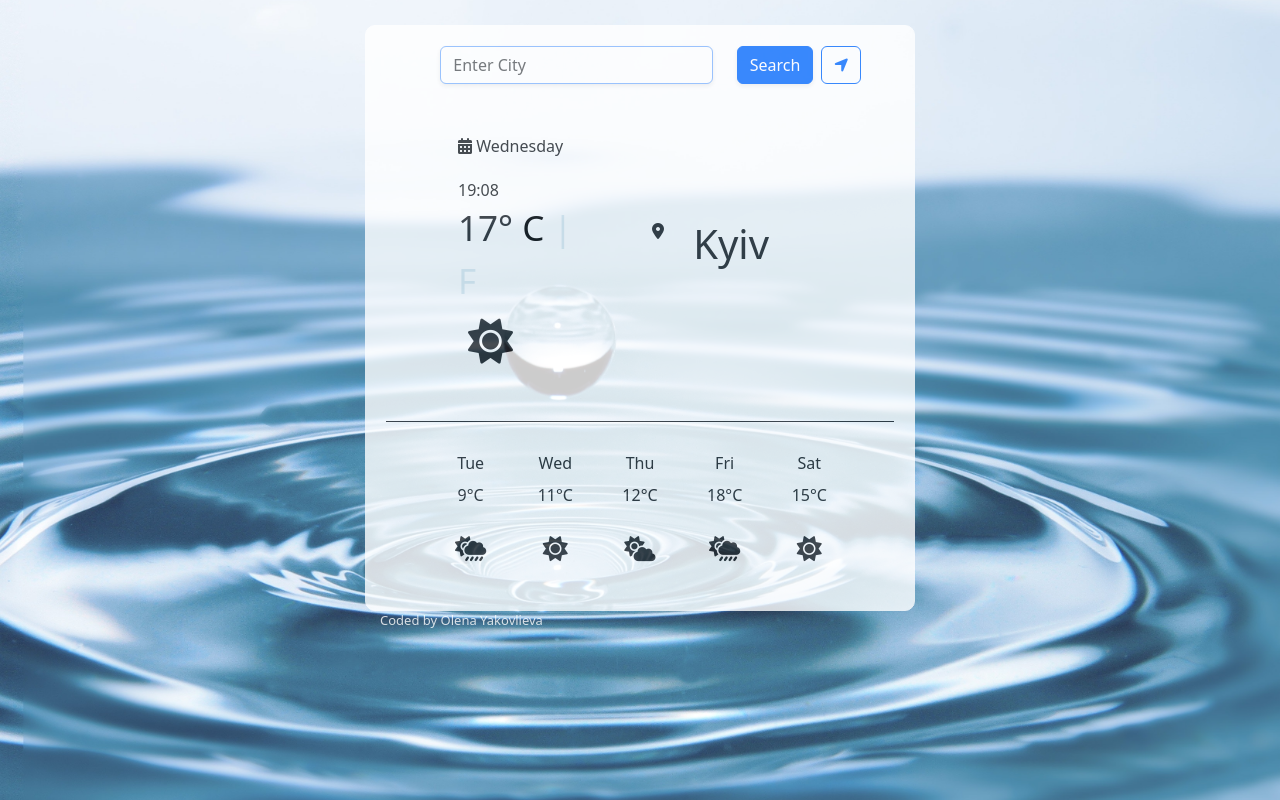
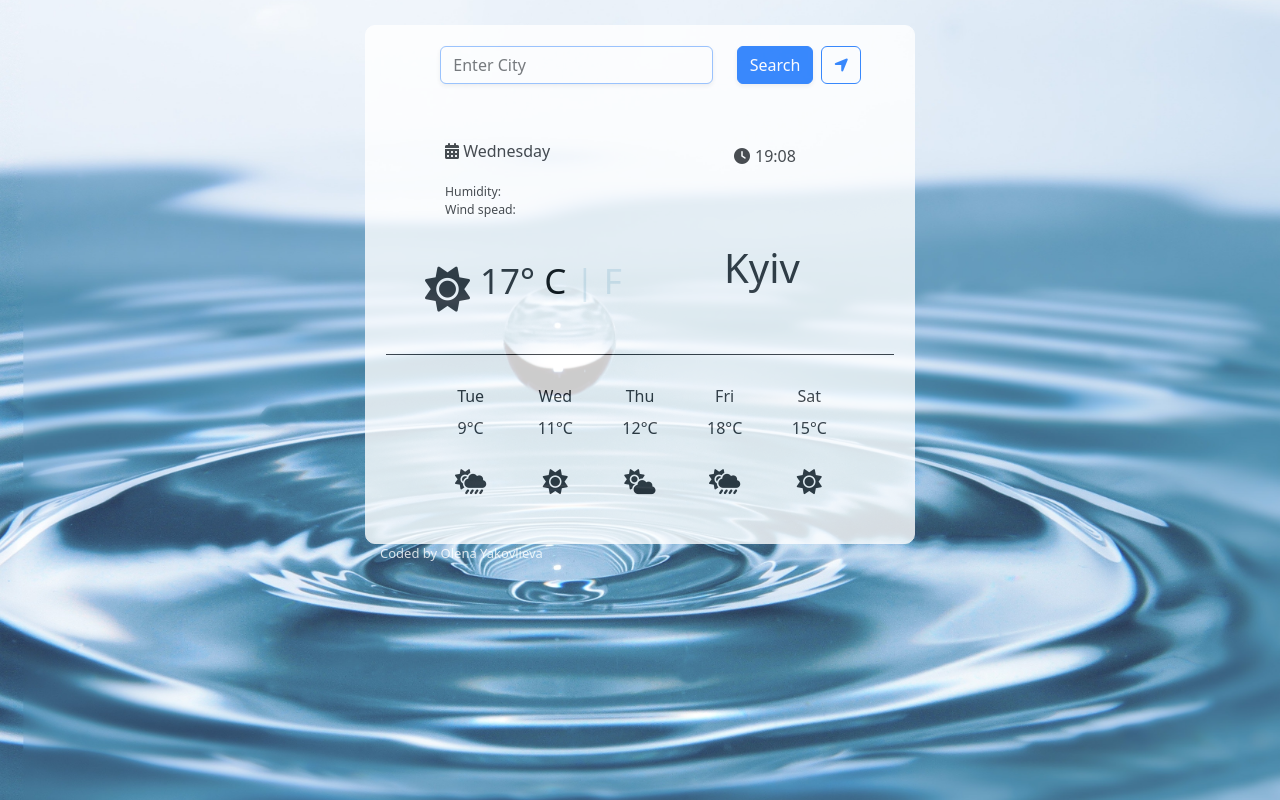
Before and after one commit to Olena-Ya/Project-SheCode-Plus, a plain HTML site: page index.html in a window 1280 px wide. Drawn offline with nearby package versions, Linux system fonts and the light colour scheme; no server answers.

Commit message:
html changes

```diff
--- a/index.html
+++ b/index.html
@@ -18,24 +18,31 @@
     ></script>
     <link rel="stylesheet" href="styles.css" />
     <script src="https://unpkg.com/axios@1.1.2/dist/axios.min.js"></script>
-
-
   </head>
   <body>
-
     <div class="border-frame">
       <div class="container">
         <form id="search-city">
           <div class="row">
             <div class="col-1"></div>
             <div class="col-7">
-             <input type="search" class="form-control shadow-sm" id="city-input" autofocus="on"  placeholder="Enter City">
+              <input
+                type="search"
+                class="form-control shadow-sm"
+                id="city-input"
+                autofocus="on"
+                placeholder="Enter City"
+              />
             </div>
             <div class="col-2">
-                <input type="submit" class="btn btn-primary shadow-sm" value="Search">
+              <input
+                type="submit"
+                class="btn btn-primary shadow-sm"
+                value="Search"
+              />
             </div>
             <div class="col-1">
-                <button  id="get-position" class="btn btn-outline-primary">
+              <button id="get-position" class="btn btn-outline-primary">
                 <i class="fa-solid fa-location-arrow"></i>
               </button>
             </div>
@@ -45,24 +52,61 @@
         <div class="row align-items-center">
           <div class="col-6">
             <div class="calendar">
+              <ul>
+                <li>
+                  <i class="fa-solid fa-calendar-days icon"></i>
+                  <span id="day-of-week">Monday </span>
+                </li>
+                <small
+                  ><small>
+                    <li>Humidity:</li>
+                    <li>Wind spead:</li>
+                  </small>
+                </small>
+                <li>
+                  <div class="d-flex temperature-value">
+                    <div class="heaven-icon">
+                      <i class="fa-solid fa-sun"></i>
+                    </div>
                     <div>
+                      <span id="temperature-value">17</span>°<a
+                        href="#"
+                        id="grad-C"
+                      >
+                        C </a
+                      ><span id="separator">|</span>
+                      <a href="#" id="grad-F">F</a>
+                    </div>
+                  </div>
+                </li>
+              </ul>
+
+              <!-- <div>
               <i class="fa-solid fa-calendar-days icon"></i>
               <span id="day-of-week">Monday </span>
               <span id="current-time"> 08:00</span>
-          </div>
+            </div> -->
               <!-- <i class="fa-solid fa-temperature-low icon"></i> -->
-          <span class="temperature-value">
-            <span id="temperature-value">17</span>°<a href="#" id="grad-C"> C </a><span id="separator">|</span> <a href="#" id="grad-F">F</a>
-            <div class="heaven-icon">
-              <i class="fa-solid fa-sun"></i>
-            </div>
             </div>
           </div>
 
-        <div class="col-6 ">
+          <div class="col-6">
+            <ul>
+              <div class="time">
+                <li>
+                  <i class="fa-solid fa-clock"></i
+                  ><span id="current-time"> 08:00</span>
+                </li>
+              </div>
+              <li>
                 <div class="current-location">
-            <i class="fa-solid fa-location-dot"></i> <span class="city-name" id="city-name"> Kyiv </span>
+                  <!-- <i class="fa-solid fa-location-dot"></i> -->
+                  <span class="city-name" id="city-name"> Kyiv </span>
                 </div>
+              </li>
+              <li></li>
+              <li></li>
+            </ul>
           </div>
         </div>
 
@@ -88,10 +132,14 @@
               </div>
 
               <div class="row row-cols-5 weather-icon">
-              <div class="col"><i class="fa-solid fa-cloud-sun-rain"></i></div>
+                <div class="col">
+                  <i class="fa-solid fa-cloud-sun-rain"></i>
+                </div>
                 <div class="col"><i class="fa-solid fa-sun"></i></div>
                 <div class="col"><i class="fa-solid fa-cloud-sun"></i></div>
-              <div class="col"><i class="fa-solid fa-cloud-sun-rain"></i></div>
+                <div class="col">
+                  <i class="fa-solid fa-cloud-sun-rain"></i>
+                </div>
                 <div class="col"><i class="fa-solid fa-sun"></i></div>
               </div>
             </div>
@@ -101,12 +149,17 @@
         </div>
         <!-- div border frame    -->
       </div>
-    <script src ="script.js">
-
-    </script>
+      <script src="script.js"></script>
     </div>
     <div class="submitRepo">
-    <a href="https://github.com/Olena-Ya/sheCodesPlus.git" id="submitRepo" target="_blank" rel="noreferrer">Coded by</a> Olena Yakovlieva
+      <a
+        href="https://github.com/Olena-Ya/sheCodesPlus.git"
+        id="submitRepo"
+        target="_blank"
+        rel="noreferrer"
+        >Coded by</a
+      >
+      Olena Yakovlieva
     </div>
   </body>
 </html>
--- a/styles.css
+++ b/styles.css
@@ -1,3 +1,7 @@
+li {
+  list-style: none;
+  padding-left: 15px;
+}
 .border-frame {
   position: relative;
   top: 5px;
@@ -10,20 +14,17 @@
   opacity: 70%3;
 }
 
-.calendar {
-  margin: 15px;
-  margin-left: 45px;
-  padding: 15px;
-}
 .heaven-icon {
   font-size: 45px;
-  margin-left: 10px;
+  margin-right: 10px;
+  margin-left: -20px;
 }
 .icon {
   line-height: 4;
 }
 .temperature-value {
   font-size: 35px;
+  padding-top: 35px;
 }
 .city-name {
   font-size: 40px;
@@ -46,9 +47,18 @@
   text-align: center;
 }
 
-/* form {
-  text-align: center;
-} */
+.calendar .time {
+  margin: 15px;
+  margin-left: 45px;
+  padding: 15px;
+  padding-top: 60px;
+}
+.current-location {
+  padding-top: 70px;
+}
+form {
+  padding-bottom: 35px;
+}
 
 body {
   background: url(images/mal.jpg) no-repeat center center fixed;
@@ -92,3 +102,13 @@ body {
   text-decoration: none;
   color: white;
 }
+
+#current-time {
+  margin: 0 auto;
+  padding-left: 5px;
+  /*    padding-top: -40px; */
+}
+.time {
+  padding-left: 35px;
+  /* padding-top: 5px; */
+}
```
Lines whose indentation alone changed are shown as unchanged.
